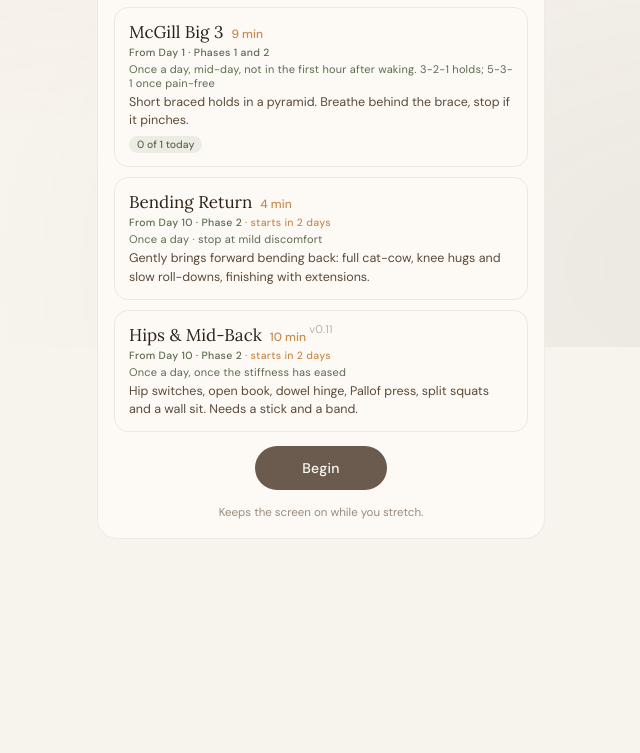
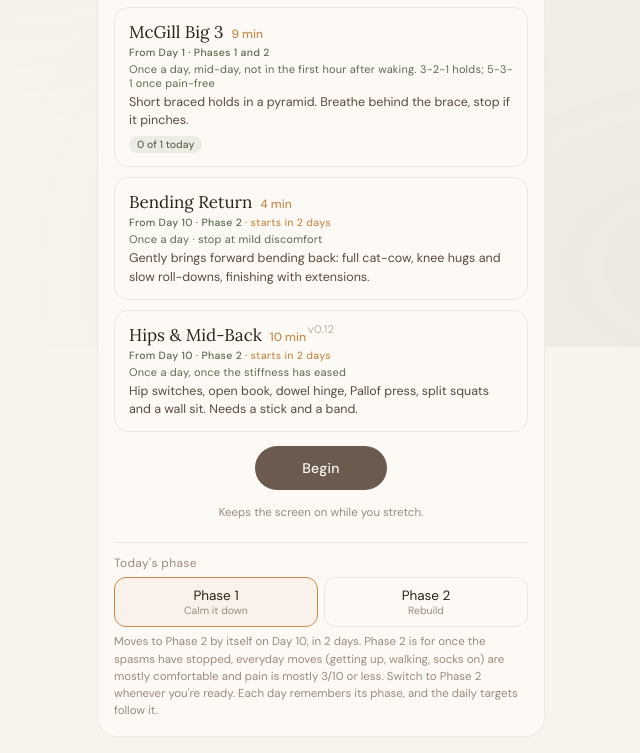
Before and after one commit to PhilOutram/back-reset, a plain HTML site: page index.html in a window 1280 px wide. Shown: the part 453-1206 px from the top of the page, without its empty margins (319-959 px from the left). Before the commit the page ends 1026 px from the top, so only its background shows below. Drawn offline with Linux system fonts and the light colour scheme.

Commit message:
Initial commit: back-reset

```diff
--- a/app.js
+++ b/app.js
@@ -54,6 +54,7 @@
   // Everything that shows a day number repaints when it changes.
   function dayChanged() {
     renderDay();
+    Phase.stamp();
     document.dispatchEvent(new CustomEvent("day:changed"));
   }
 
@@ -85,13 +86,14 @@
     if (todayKey() !== shownDay) { shownDay = todayKey(); dayChanged(); }
   }, 60 * MS_PER_SEC);
   renderDay();
+  Phase.stamp();
 
   /* ── Big 3 options ─────────────────────────────────────────── */
   function big3Opts() { return { ...DEFAULT_OPTIONS, ...Store.get("big3", {}) }; }
 
   function renderBig3() {
     const opts = big3Opts();
-    document.querySelectorAll(".choice-group").forEach((g) => {
+    document.querySelectorAll(".choice-group[data-opt]").forEach((g) => {
       const current = g.dataset.store ? Store.get(g.dataset.store, "quiet") : opts[g.dataset.opt];
       g.querySelectorAll("button").forEach((b) => {
         b.classList.toggle("active", String(current) === b.dataset.val);
@@ -101,7 +103,7 @@
     $("big3Summary").textContent = `About ${mins} minutes with these settings.`;
   }
 
-  document.querySelectorAll(".choice-group").forEach((g) => {
+  document.querySelectorAll(".choice-group[data-opt]").forEach((g) => {
     g.addEventListener("click", (e) => {
       const b = e.target.closest("button");
       if (!b) return;
--- a/core.js
+++ b/core.js
@@ -226,7 +226,11 @@ const IS_IOS = /iPad|iPhone|iPod/.test(navigator.userAgent) ||
    seconds (stand / sit / move). Kept in memory and written back on save(). */
 const HISTORY_KEEP_DAYS = 400;
 const MS_PER_DAY        = 24 * 60 * 60 * MS_PER_SEC;
-const DEFAULT_TARGETS   = { release: 2, big3: 1, flexion: 0, mobility: 0 };
+// Daily targets for each phase (see PHASES in routines.js).
+const DEFAULT_TARGETS   = {
+  1: { release: 2, big3: 1, flexion: 0, mobility: 0 },
+  2: { release: 2, big3: 1, flexion: 1, mobility: 1 },
+};
 const DEFAULT_DAY_ONE   = "2026-11-15";   // the day the back first locked up
 
 function parseDay(key) {
@@ -265,8 +269,11 @@ const History = (() => {
 })();
 
 const Targets = {
-  get() { return { ...DEFAULT_TARGETS, ...Store.get("targets", {}) }; },
-  set(t) { Store.set("targets", t); },
+  // One set of daily targets per phase. Before v0.12 there was a single set, which
+  // becomes Phase 1's.
+  byPhase() { return Store.get("targetsByPhase", null) || { 1: Store.get("targets", {}) }; },
+  get(phase = 1) { return { ...DEFAULT_TARGETS[phase], ...(this.byPhase()[phase] || {}) }; },
+  set(t, phase = 1) { Store.set("targetsByPhase", { ...this.byPhase(), [phase]: t }); },
   dayOne() { return Store.get("dayOne", DEFAULT_DAY_ONE); },
   setDayOne(key) { Store.set("dayOne", key); },
   dayNumber(key = todayKey()) { return daysBetween(this.dayOne(), key) + 1; },
--- a/index.html
+++ b/index.html
@@ -6,7 +6,7 @@
   <title>Back Reset</title>
   <meta name="description" content="Guided back-release stretches and a stand / sit / move desk timer that beeps when it's time to change.">
   <meta name="theme-color" content="#F7F3ED">
-  <meta name="app-version" content="v0.11">
+  <meta name="app-version" content="v0.12">
   <link rel="manifest" href="manifest.webmanifest">
   <link rel="icon" type="image/png" sizes="32x32" href="icon-32.png">
   <link rel="icon" type="image/png" sizes="192x192" href="icon-192.png">
@@ -16,7 +16,7 @@
   <meta name="apple-mobile-web-app-title" content="Back Reset">
   <link rel="preconnect" href="https://fonts.googleapis.com">
   <link href="https://fonts.googleapis.com/css2?family=Lora:ital,wght@0,400;0,500;1,400&family=DM+Sans:wght@300;400;500&display=swap" rel="stylesheet">
-  <link rel="stylesheet" href="styles.css?v=0.11">
+  <link rel="stylesheet" href="styles.css?v=0.12">
 </head>
 <body>
 <div class="app">
@@ -52,6 +52,14 @@
         <div class="routine-list" id="routineList"></div>
         <button class="btn btn-main" id="beginBtn">Begin</button>
         <p class="fine">Keeps the screen on while you stretch.</p>
+        <div class="phase-switch">
+          <span class="choice-label">Today's phase</span>
+          <div class="choice-group" id="phaseChoice">
+            <button data-phase="1">Phase 1 <small>Calm it down</small></button>
+            <button data-phase="2">Phase 2 <small>Rebuild</small></button>
+          </div>
+          <p class="fine" id="phaseNote"></p>
+        </div>
       </div>
 
       <!-- Playing -->
@@ -258,8 +266,9 @@
         <ul>
           <li><strong>Phase 1 · Calm it down (Day 1-9)</strong> - Back Release twice a day and the McGill Big 3 once a day.</li>
           <li><strong>Phase 2 · Rebuild (Day 10 on)</strong> - keep both going and add Bending Return and Hips &amp; Mid-Back once a day.</li>
-          <li>Nothing changes by itself on Day 10: the Stretches tab shows which phase you're in, and you choose what to do. Move the Big 3 from 3-2-1 to 5-3-1 in Settings once it's pain-free - that goes by how it feels, not by the day.</li>
-          <li>Daily targets (Log tab) are one set for every day. Raise the Bending Return and Hips &amp; Mid-Back targets when you start Phase 2.</li>
+          <li>The <strong>Today's phase</strong> switch at the bottom of the Stretches tab moves to Phase 2 by itself on Day 10. It depends on how your back is, not the date: Phase 2 is for once the spasms have stopped, everyday moves are mostly comfortable and pain is mostly 3/10 or less. Not there yet? Switch back to Phase 1 and it stays there until you move on.</li>
+          <li>Each day remembers its phase. Daily targets are set per phase (Log tab), and each day in the Log is checked against its own phase's targets.</li>
+          <li>Move the Big 3 from 3-2-1 to 5-3-1 in Settings once it's pain-free - that also goes by how it feels, not by the day.</li>
         </ul>
         <h3>Stretches</h3>
         <ul>
@@ -347,7 +356,7 @@
 
 </div>
 
-<script src="version.js?v=0.11"></script>
+<script src="version.js?v=0.12"></script>
 <script>
   // Stale-script guard: if a cached older version.js answered this newer page, reload
   // once so the new service worker can serve matching files.
@@ -362,12 +371,12 @@
     }
   })();
 </script>
-<script src="core.js?v=0.11"></script>
-<script src="routines.js?v=0.11"></script>
-<script src="stretch.js?v=0.11"></script>
-<script src="desk.js?v=0.11"></script>
-<script src="pain.js?v=0.11"></script>
-<script src="log.js?v=0.11"></script>
-<script src="app.js?v=0.11"></script>
+<script src="core.js?v=0.12"></script>
+<script src="routines.js?v=0.12"></script>
+<script src="stretch.js?v=0.12"></script>
+<script src="desk.js?v=0.12"></script>
+<script src="pain.js?v=0.12"></script>
+<script src="log.js?v=0.12"></script>
+<script src="app.js?v=0.12"></script>
 </body>
 </html>
--- a/log.js
+++ b/log.js
@@ -62,7 +62,7 @@ const Log = (() => {
       { weekday: "long", day: "numeric", month: "long", year: "numeric" });
 
     const today = History.day();
-    const targets = Targets.get();
+    const targets = Targets.get(Phase.of());
     const chips = COLS.filter((c) => targets[c.id] > 0 || today[c.id]).map((c) => {
       const got = today[c.id] || 0;
       const want = targets[c.id];
@@ -80,7 +80,6 @@ const Log = (() => {
   }
 
   function renderTable() {
-    const targets = Targets.get();
     const all = History.all();
     const head = '<thead><tr><th>Day</th><th>Date</th>' +
       COLS.map((c) => `<th>${c.head}</th>`).join("") + "<th>Pain</th><th>Desk</th></tr></thead>";
@@ -90,7 +89,8 @@ const Log = (() => {
       const n = daysBetween(Targets.dayOne(), key) + 1;
       const isToday = key === todayKey() ? ' class="today-row"' : "";
       // A heading row at the top of each phase's block of days (newest first).
-      const phase = n > 0 ? phaseOfDay(n) : null;
+      const phase = n > 0 ? Phase.info(key) : null;
+      const targets = Targets.get(phase ? phase.n : 1);
       const phaseRow = phase && phase !== lastPhase ?
         `<tr class="phase-row"><td colspan="${TABLE_COLS}">${phase.name}</td></tr>` : "";
       lastPhase = phase;
@@ -102,19 +102,23 @@ const Log = (() => {
     els.table.innerHTML = head + `<tbody>${rows.join("")}</tbody>`;
   }
 
+  // A set of targets for each phase; each day in the table is judged by its own phase.
   function renderSettings() {
-    const targets = Targets.get();
-    els.steppers.innerHTML = COLS.map((c) => {
+    els.steppers.innerHTML = PHASES.map((p) => {
+      const targets = Targets.get(p.n);
+      return `<p class="target-phase">${p.name}</p>` + COLS.map((c) => {
         const name = ROUTINES.find((r) => r.id === c.id).name;
         return `
-        <div class="stepper" data-id="${c.id}">
+          <div class="stepper" data-id="${c.id}" data-phase="${p.n}">
             <span class="stepper-name">${name}</span>
             <button data-step="-1" aria-label="Fewer ${name}">−</button>
             <span class="stepper-val">${targets[c.id]}<small>/day</small></span>
             <button data-step="1" aria-label="More ${name}">+</button>
           </div>`;
       }).join("");
-    els.summary.textContent = COLS.map((c) => targets[c.id]).join(" / ");
+    }).join("");
+    const t = Targets.get(Phase.of());
+    els.summary.textContent = `Phase ${Phase.of()}: ` + COLS.map((c) => t[c.id]).join(" / ");
   }
 
   function render() {
@@ -125,16 +129,17 @@ const Log = (() => {
   els.steppers.addEventListener("click", (e) => {
     const btn = e.target.closest("button[data-step]");
     if (!btn) return;
-    const id = btn.closest(".stepper").dataset.id;
-    const t = Targets.get();
+    const { id, phase } = btn.closest(".stepper").dataset;
+    const t = Targets.get(Number(phase));
     t[id] = Math.min(MAX_TARGET, Math.max(0, t[id] + Number(btn.dataset.step)));
-    Targets.set(t);
+    Targets.set(t, Number(phase));
     renderSettings();
     render();
     Stretch.renderPicker();
   });
 
   document.addEventListener("day:changed", render);
+  document.addEventListener("phase:changed", () => { renderSettings(); render(); });
 
   // Desk minutes tick up constantly, so only repaint while the tab is on screen.
   document.addEventListener("history:changed", () => {
--- a/pain.js
+++ b/pain.js
@@ -422,7 +422,7 @@ const Pain = (() => {
     const list = sorted();
     const days = new Set(list.map((e) => dayKeyOf(new Date(e.t))));
     Object.entries(History.all()).forEach(([k, v]) => {
-      if (Object.keys(v).length) days.add(k);
+      if (Object.keys(v).some((f) => !PHASE_KEYS.includes(f))) days.add(k);
     });
     const now = Date.now();
     const lines = [
@@ -434,7 +434,7 @@ const Pain = (() => {
       "",
     ];
     [...days].sort().forEach((key) => {
-      lines.push(Targets.label(key, DAY_HEAD));
+      lines.push(`${Targets.label(key, DAY_HEAD)} · Phase ${Phase.of(key)}`);
       const act = activityLine(key);
       if (act) lines.push(`  Activity: ${act}`);
       list.filter((e) => dayKeyOf(new Date(e.t)) === key).forEach((e) => {
--- a/routines.js
+++ b/routines.js
@@ -294,7 +294,41 @@ const PHASES = [
     plan: "Keep both going and add Bending Return and Hips & Mid-Back once a day. Move " +
           "the Big 3 to 5-3-1 (Settings) once it's pain-free." },
 ];
-const phaseOfDay = (n) => (n >= PHASE_TWO_DAY ? PHASES[1] : PHASES[0]);
+const PHASE_KEYS = ["phase", "phaseChosen"];   // History fields that are not activity
+
+// Each day remembers its phase in History. A day with no record yet follows the last day
+// that has one, except that the first day from Day 10 moves to Phase 2 by itself. After
+// that, switching back to Phase 1 sticks until you move on again.
+const Phase = {
+  of(key = todayKey()) {
+    const all = History.all();
+    if (all[key]?.phase) return all[key].phase;
+    const n = Targets.dayNumber(key);
+    const last = Object.keys(all).filter((k) => k < key && all[k].phase).sort().at(-1);
+    const lastInTwo = last && Targets.dayNumber(last) >= PHASE_TWO_DAY;
+    if (last && (n < PHASE_TWO_DAY || lastInTwo)) return all[last].phase;
+    return n >= PHASE_TWO_DAY ? 2 : 1;
+  },
+  info(key = todayKey()) { return PHASES[this.of(key) - 1]; },
+  chosen(key = todayKey()) { return !!History.all()[key]?.phaseChosen; },
+  // Write today's phase down. One that was set automatically is worked out again (the day
+  // number may have changed); one you picked is kept.
+  stamp() {
+    const d = History.day();
+    if (d.phaseChosen) return;
+    const old = d.phase;
+    delete d.phase;
+    d.phase = this.of();
+    if (d.phase !== old) History.save();
+  },
+  set(n) {
+    const d = History.day();
+    d.phase = n;
+    d.phaseChosen = true;
+    History.save();
+    document.dispatchEvent(new CustomEvent("phase:changed"));
+  },
+};
 
 /* ── Routines ────────────────────────────────────────────────── */
 const ROUTINES = [
--- a/stretch.js
+++ b/stretch.js
@@ -24,6 +24,7 @@ const Stretch = (() => {
   const els = {
     pick: $("pickScreen"), play: $("playArea"), done: $("doneScreen"),
     list: $("routineList"), begin: $("beginBtn"), plan: $("planNote"),
+    phaseChoice: $("phaseChoice"), phaseNote: $("phaseNote"),
     exCount: $("exCount"), poseImg: $("poseImg"), pose: $("pose"),
     ring: $("timerRing"), num: $("timerNum"), pill: $("phasePill"),
     name: $("exName"), side: $("exSide"), label: $("exLabel"), tip: $("exTip"),
@@ -52,18 +53,24 @@ const Stretch = (() => {
     return History.day()[id];
   }
 
-  // Which phase a routine belongs to, and how far off it is if it hasn't started yet.
+  const plural = (n, word) => `${n} ${word}${n === 1 ? "" : "s"}`;
+
+  // Which phase a routine belongs to, and how far off it is if you're not there yet.
   function phaseTag(r) {
+    const phase2 = r.fromDay >= PHASE_TWO_DAY;
     const left = r.fromDay - Targets.dayNumber();
-    const phases = r.fromDay >= PHASE_TWO_DAY ? "Phase 2" : "Phases 1 and 2";
-    const hint = left > 0 ?
-      ` <span class="day-hint">· starts in ${left} day${left === 1 ? "" : "s"}</span>` : "";
-    return `<span class="routine-phase">From Day ${r.fromDay} · ${phases}${hint}</span>`;
+    let hint = "";
+    if (phase2 && Phase.of() === 1) {
+      hint = left > 0 ? `starts in ${plural(left, "day")}` : "when you move to Phase 2";
+      hint = ` <span class="day-hint">· ${hint}</span>`;
+    }
+    return `<span class="routine-phase">From Day ${r.fromDay} · ` +
+      `${phase2 ? "Phase 2" : "Phases 1 and 2"}${hint}</span>`;
   }
 
   // The two-phase plan above the cards, with today's phase picked out.
   function renderPlan() {
-    const now = phaseOfDay(Targets.dayNumber());
+    const now = Phase.info();
     els.plan.innerHTML = PHASES.map((p, i) => {
       const to = PHASES[i + 1] ? `-${PHASES[i + 1].fromDay - 1}` : " on";
       return `<p class="${p === now ? "now" : ""}"><b>${p.name}</b> ` +
@@ -80,11 +87,45 @@ const Stretch = (() => {
     return n ? `<span class="done-badge">${n}× today</span>` : "";
   }
 
+  /* ── Phase switch (bottom of the picker) ───────────────────── */
+  const READY_FOR_TWO = "Phase 2 is for once the spasms have stopped, everyday moves " +
+    "(getting up, walking, socks on) are mostly comfortable and pain is mostly 3/10 or less.";
+
+  function renderPhaseSwitch() {
+    const n = Targets.dayNumber();
+    const p = Phase.of();
+    els.phaseChoice.querySelectorAll("button").forEach((b) => {
+      b.classList.toggle("active", Number(b.dataset.phase) === p);
+    });
+    let lead;
+    if (p === 2 && !Phase.chosen() && n >= PHASE_TWO_DAY) {
+      lead = `Moved to Phase 2 automatically at Day ${PHASE_TWO_DAY}.`;
+    } else if (p === 2) {
+      lead = n < PHASE_TWO_DAY ? "You've moved on early." : "You're in Phase 2.";
+    } else if (n < PHASE_TWO_DAY) {
+      lead = `Moves to Phase 2 by itself on Day ${PHASE_TWO_DAY}, in ` +
+        `${plural(PHASE_TWO_DAY - n, "day")}.`;
+    } else {
+      lead = "You're staying in Phase 1 for now.";
+    }
+    const tail = p === 2 ?
+      "Not there yet? Switch back to Phase 1 - it stays there until you move on." :
+      "Switch to Phase 2 whenever you're ready.";
+    els.phaseNote.textContent = `${lead} ${READY_FOR_TWO} ${tail} Each day remembers its ` +
+      "phase, and the daily targets follow it.";
+  }
+
+  els.phaseChoice.addEventListener("click", (e) => {
+    const b = e.target.closest("button[data-phase]");
+    if (b) Phase.set(Number(b.dataset.phase));
+  });
+
   /* ── Routine picker ────────────────────────────────────────── */
   function renderPicker() {
     renderPlan();
+    renderPhaseSwitch();
     const today = History.day();
-    const targets = Targets.get();
+    const targets = Targets.get(Phase.of());
     const opts = Store.get("big3", {});
     els.list.innerHTML = ROUTINES.map((r) => {
       const mins = Math.round(buildRoutine(r.id, opts).total / 60);
@@ -337,7 +378,7 @@ const Stretch = (() => {
     plan = null;
     els.doneText.textContent = `${name} complete. Getting up: brace lightly, roll onto ` +
       "your side as one piece, push up to hands and knees, then half-kneel and stand.";
-    const target = Targets.get()[id] || 0;
+    const target = Targets.get(Phase.of())[id] || 0;
     const day = `Day ${Targets.dayNumber()}`;
     els.doneCount.textContent = target > 0 ?
       `${day}: ${n} of ${target}${n >= target ? " - target met" : ""}.` :
@@ -378,6 +419,7 @@ const Stretch = (() => {
   });
 
   document.addEventListener("day:changed", renderPicker);
+  document.addEventListener("phase:changed", renderPicker);
   renderPicker();
   renderVoice();
   preload();
--- a/styles.css
+++ b/styles.css
@@ -900,3 +900,24 @@ header p { font-size: 11px; color: var(--text-light); letter-spacing: .03em; }
   color: var(--moss);
   background-color: transparent;
 }
+
+/* ── Phase switch and per-phase targets ─────────────────────── */
+.phase-switch {
+  align-self: stretch;
+  display: flex;
+  flex-direction: column;
+  gap: 6px;
+  margin-top: 6px;
+  padding-top: 12px;
+  border-top: 1px solid var(--line);
+}
+.phase-switch .choice-label { text-align: left; }
+.phase-switch .fine { max-width: none; text-align: left; line-height: 1.5; }
+.target-phase {
+  margin: 10px 0 2px;
+  font-size: 10.5px;
+  font-weight: 500;
+  letter-spacing: .06em;
+  text-transform: uppercase;
+  color: var(--moss);
+}
--- a/sw.js
+++ b/sw.js
@@ -6,7 +6,7 @@
 // Bump V on every release, in step with version.js and the ?v= stamps in index.html.
 // CSS/JS are cached under their exact stamped URLs: never match ignoring the query, or an
 // old worker hands the new page last release's scripts and it breaks on first open.
-const V = "0.11";
+const V = "0.12";
 const CACHE = `back-reset-v${V}`;
 const STAMPED = ["styles.css", "version.js", "core.js", "routines.js", "stretch.js",
   "desk.js", "pain.js", "log.js", "app.js"].map((f) => `${f}?v=${V}`);
--- a/version.js
+++ b/version.js
@@ -1,10 +1,20 @@
 // Back Reset - version and changelog.
 // Bump VERSION and prepend an entry on EVERY publish, and change the ?v= stamps in
 // index.html and the CACHE name in sw.js to match. Dates are YYYY-MM-DD.
-const VERSION = "v0.11";
+const VERSION = "v0.12";
 
 // Newest first.
 const CHANGELOG = [
+  {
+    version: "v0.12",
+    date: "2026-11-22",
+    notes: [
+      "Today's phase switch at the bottom of the Stretches tab: it moves to Phase 2 by " +
+        "itself on Day 10, says what Phase 2 depends on, and can be switched back.",
+      "Each day remembers its phase, and daily targets are set per phase - Phase 2 adds " +
+        "Bending Return and Hips & Mid-Back once a day.",
+    ],
+  },
   {
     version: "v0.11",
     date: "2026-11-22",
```
Lines whose indentation alone changed are shown as unchanged.
